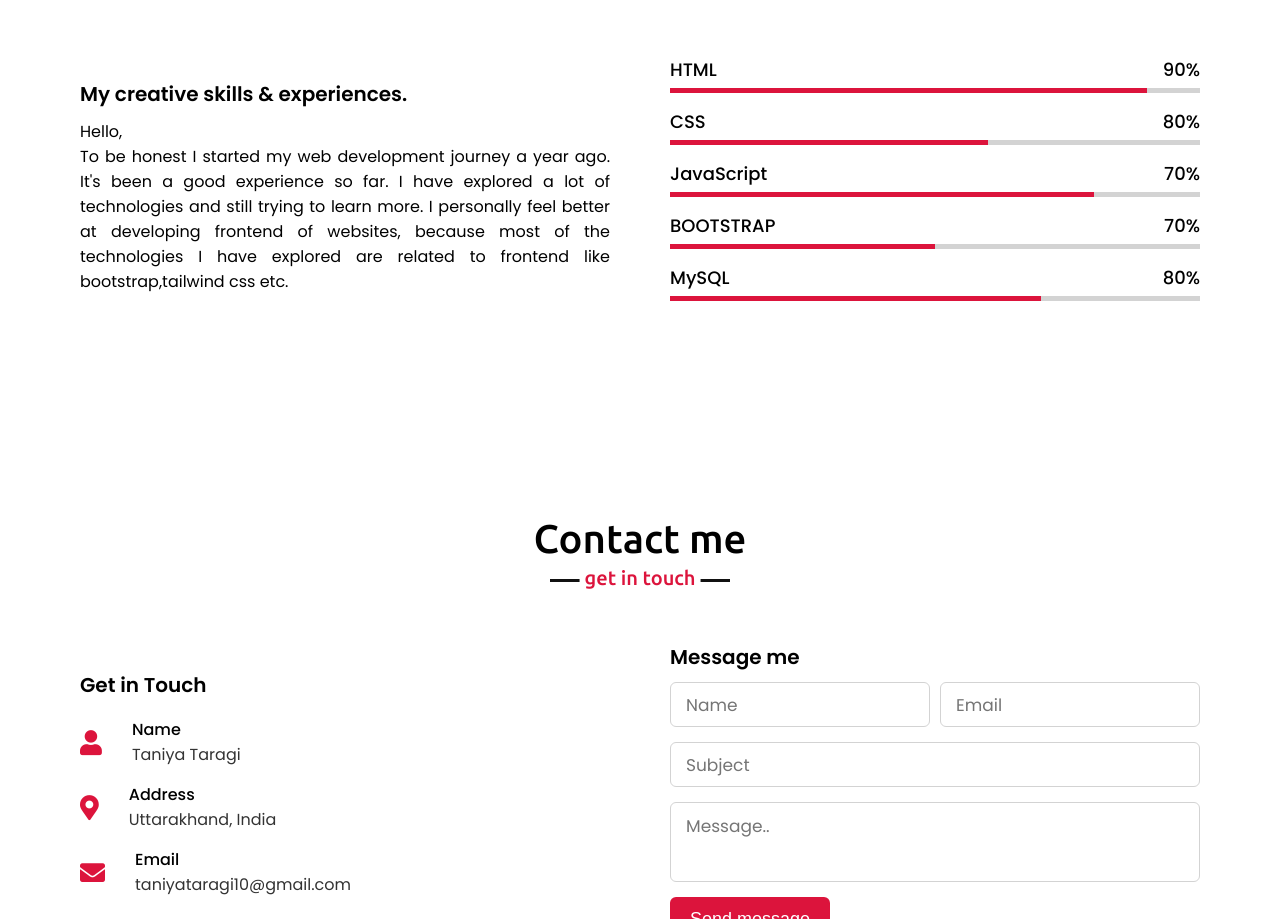
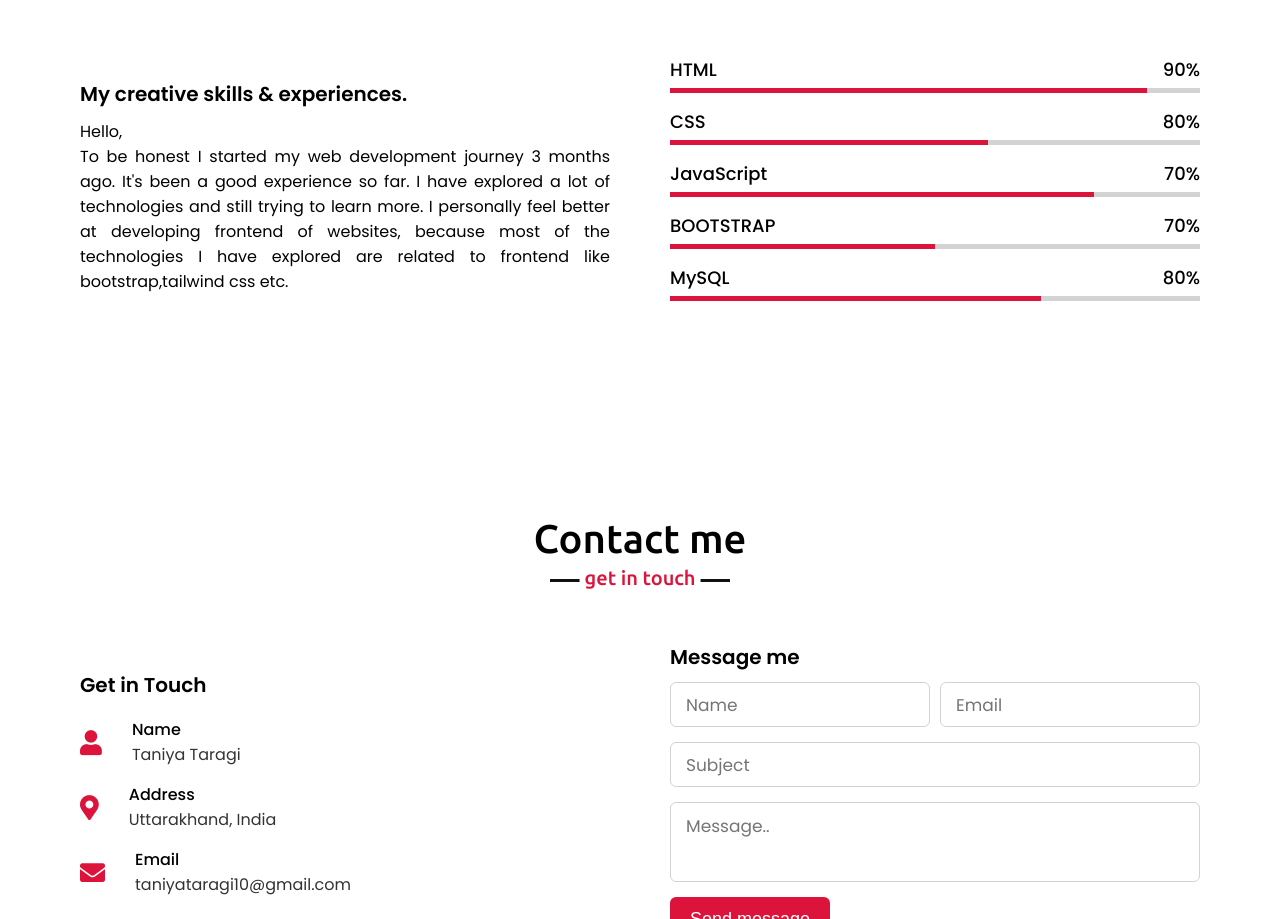
Before and after one commit to TaniyaTaragi/Portfolio, a plain HTML site: page index.html in a window 1280 px wide. Shown: the part 2310-3229 px from the top of the page. Drawn offline with nearby package versions, Linux system fonts and the light colour scheme.

Commit message:
Update index.html

```diff
--- a/index.html
+++ b/index.html
@@ -101,7 +101,7 @@
             <div class="skills-content">
                 <div class="column left">
                     <div class="text">My creative skills & experiences.</div>
-                    <p>Hello,<br>To be honest I started my web development journey a year ago.
+                    <p>Hello,<br>To be honest I started my web development journey  3 months ago.
                         It's been a good experience so far. I have explored a lot of technologies and still trying to learn more.
                         I personally feel better at developing frontend of  websites, because most of the technologies
                         I have explored are related to frontend like bootstrap,tailwind css etc.
```
